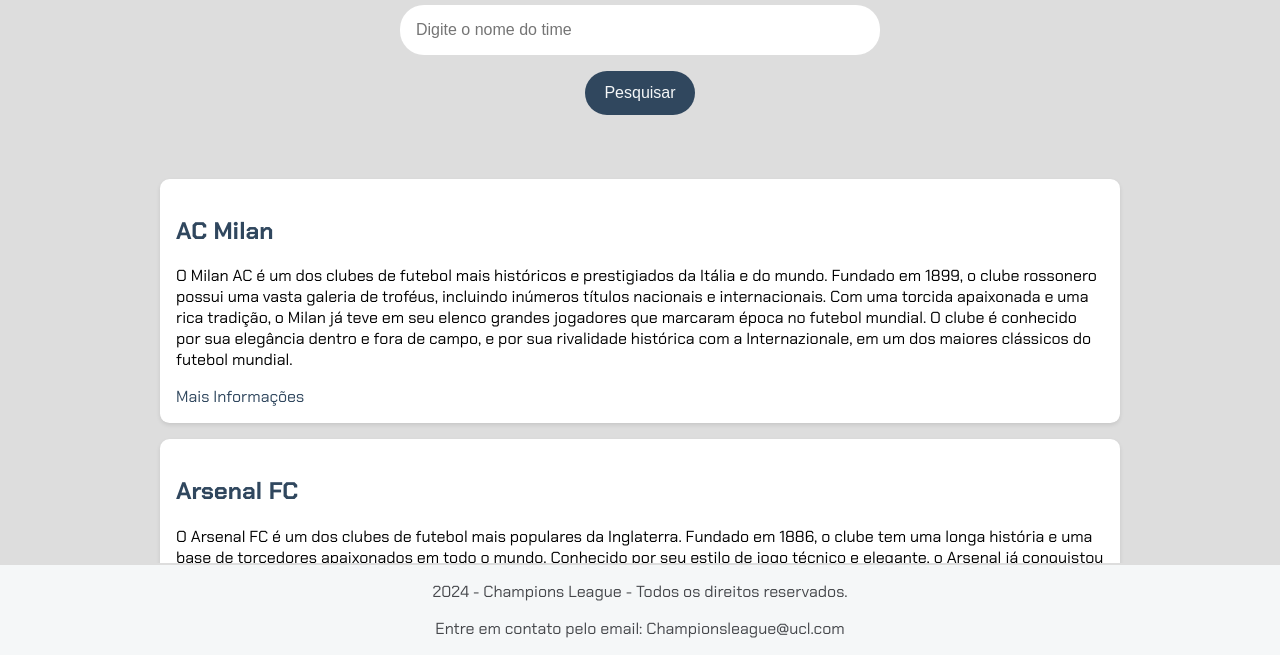
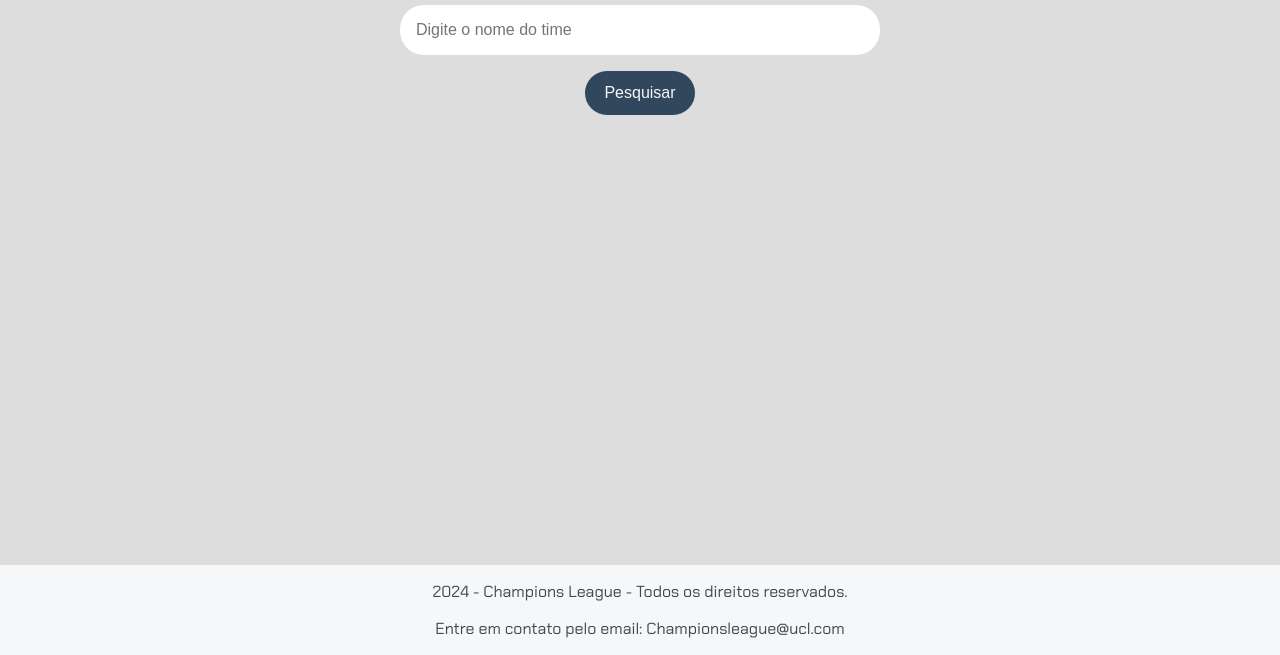
Before and after one commit to carpinellx/alura-imersao-dev_gemini, a plain HTML site: page index.html in a window 1280 px wide. Shown: the part 145-800 px from the top of the page. Drawn offline with Linux system fonts and the light colour scheme.

Commit message:
Remove dados from html

```diff
--- a/index.html
+++ b/index.html
@@ -13,38 +13,19 @@
     <main>
         <section>
             <input type="text" placeholder="Digite o nome do time">
-            <button>Pesquisar</button>
+            <button onclick="pesquisar()">Pesquisar</button>
         </section>
-        <section class="resultados-pesquisa">
-            <div class="item-resultado">
-                <h2>
-                    <a href="https://www.instagram.com/acmilan/">AC Milan</a>
-                </h2>
-                <p class="">O Milan AC é um dos clubes de futebol mais históricos e prestigiados da Itália e do mundo. Fundado em 1899, o clube rossonero possui uma vasta galeria de troféus, incluindo inúmeros títulos nacionais e internacionais. Com uma torcida apaixonada e uma rica tradição, o Milan já teve em seu elenco grandes jogadores que marcaram época no futebol mundial. O clube é conhecido por sua elegância dentro e fora de campo, e por sua rivalidade histórica com a Internazionale, em um dos maiores clássicos do futebol mundial.</p>
-                <a href="https://www.transfermarkt.com.br/ac-mailand/startseite/verein/5" target="_blank">Mais Informações</a>
-            </div>
-
-            <div class="item-resultado">
-                <h2>
-                    <a href="https://www.instagram.com/arsenal/">Arsenal FC</a>
-                </h2>
-                <p class="">O Arsenal FC é um dos clubes de futebol mais populares da Inglaterra. Fundado em 1886, o clube tem uma longa história e uma base de torcedores apaixonados em todo o mundo. Conhecido por seu estilo de jogo técnico e elegante, o Arsenal já conquistou diversos títulos nacionais e internacionais, incluindo vários campeonatos ingleses e a UEFA Champions League.</p>
-                <a href="https://www.transfermarkt.com.br/arsenal/startseite/verein/11" target="_blank">Mais Informações</a>
-            </div>
-
-            <div class="item-resultado">
-                <h2>
-                    <a href="https://www.instagram.com/avfcofficial/">Aston Villa FC</a>
-                </h2>
-                <p class="">O Aston Villa FC é um dos clubes de futebol mais tradicionais da Inglaterra. Fundado em 1874, o clube tem uma rica história e uma base de torcedores apaixonados. Conhecido por sua rivalidade com o Birmingham City, o Aston Villa já conquistou diversos títulos nacionais, incluindo sete campeonatos ingleses.</p>
-                <a href="https://www.transfermarkt.com.br/aston-villa/startseite/verein/60" target="_blank">Mais Informações</a>
-            </div>
+        <section class="resultados-pesquisa"
+        id="resultados-pesquisa">
         </section>
     </main>
     <footer>
         <p>2024 - Champions League - Todos os direitos reservados.</p>
         <p>Entre em contato pelo email: Championsleague@ucl.com</p>
     </footer>
+
+    <script src="dados.js"></script>
     <script src="app.js"></script>
+
 </body>
 </html>
```
